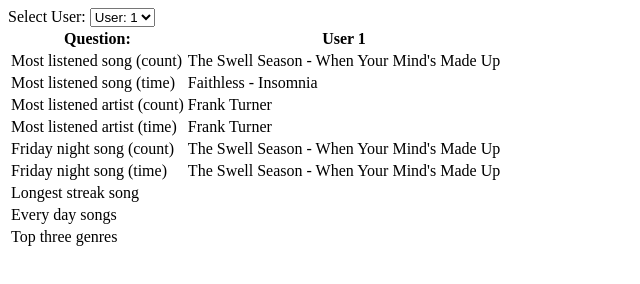
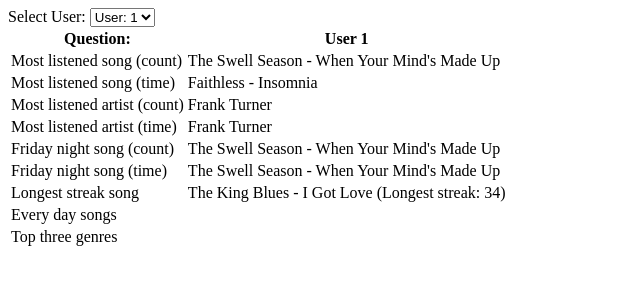
Before and after one commit to A-Moiz/music-data, a website with bundled scripts: page index.html in a window 1280 px wide. Shown: the whole page, without its empty margins (0-640 px from the left). Built offline with nearby package versions, Linux system fonts and the light colour scheme.

Commit message:
Created function for question

```diff
--- a/index.html
+++ b/index.html
@@ -43,7 +43,7 @@
             <td>Friday night song (time)</td>
             <td id="friday-song-time"></td>
           </tr>
-          <tr>
+          <tr id="longest-streak-row">
             <td>Longest streak song</td>
             <td id="longest-streak-song"></td>
           </tr>
--- a/logic.mjs
+++ b/logic.mjs
@@ -81,5 +81,34 @@ export function getMostListenedOnFridayTime(userID) {
   return Object.entries(songTimes).sort(([, a], [, b]) => b - a)[0][0];
 }
 
+// Finding longest streak song
+export function highestStreakSongID(userID) {
+  const events = getListenEvents(userID);
+  if (events.length === 0) return null;
+
+  let bestSongID = events[0].song_id;
+  let bestStreak = 1;
+
+  let currentSongID = events[0].song_id;
+  let currentStreak = 1;
+
+  for (let i = 1; i < events.length; i++) {
+    const songID = events[i].song_id;
+    if (songID === currentSongID) {
+      currentStreak += 1;
+    } else {
+      currentSongID = songID;
+      currentStreak = 1;
+    }
+
+    if (currentStreak > bestStreak) {
+      bestStreak = currentStreak;
+      bestSongID = currentSongID;
+    }
+  }
+
+  return [bestSongID, bestStreak];
+}
+
 // Reference:
 // [1] https://developer.mozilla.org/en-US/docs/Web/JavaScript/Reference/Global_Objects/Date/getDay
--- a/script.mjs
+++ b/script.mjs
@@ -14,6 +14,7 @@ import {
   getMostListenedArtistTime,
   getMostListenedOnFriday,
   getMostListenedOnFridayTime,
+  highestStreakSongID,
 } from "./logic.mjs";
 
 // Get elements from HTML
@@ -30,11 +31,13 @@ const mostListenedArtistTime = document.getElementById(
 );
 const mostListenedFriday = document.getElementById("friday-song-count");
 const mostListenedFridayTime = document.getElementById("friday-song-time");
+const longestStreakSongField = document.getElementById("longest-streak-song");
 
 const noDataMsg = document.getElementById("no-data-msg");
 const infoTable = document.querySelector(".info-table");
 const fridayCountRow = document.getElementById("friday-count-row");
 const fridayTimeRow = document.getElementById("friday-time-row");
+const longestStreakSongRow = document.getElementById("longest-streak-row");
 
 // Event listeners
 userSelect.addEventListener("change", renderData);
@@ -82,6 +85,7 @@ function getUserData(userID) {
   const topArtistTime = getMostListenedArtistTime(userID);
   const topSongOnFridayID = getMostListenedOnFriday(userID);
   const topSongOnFridayTimeID = getMostListenedOnFridayTime(userID);
+  const [longestStreakSongID, bestStreak] = highestStreakSongID(userID);
 
   return {
     topSongArtist: getSong(topSongID).artist,
@@ -100,6 +104,9 @@ function getUserData(userID) {
     topFridayTimeTitle: topSongOnFridayTimeID
       ? getSong(topSongOnFridayTimeID).title
       : null,
+    longestStreakSongArtist: getSong(longestStreakSongID).artist,
+    longestStreakSong: getSong(longestStreakSongID).title,
+    bestStreak: bestStreak,
   };
 }
 
@@ -119,6 +126,7 @@ function populateTable(data) {
     fridayCountRow.hidden = true;
     fridayTimeRow.hidden = true;
   }
+  longestStreakSongField.textContent = `${data.longestStreakSongArtist} - ${data.longestStreakSong} (Longest streak: ${data.bestStreak})`;
 }
 
 init();
```
